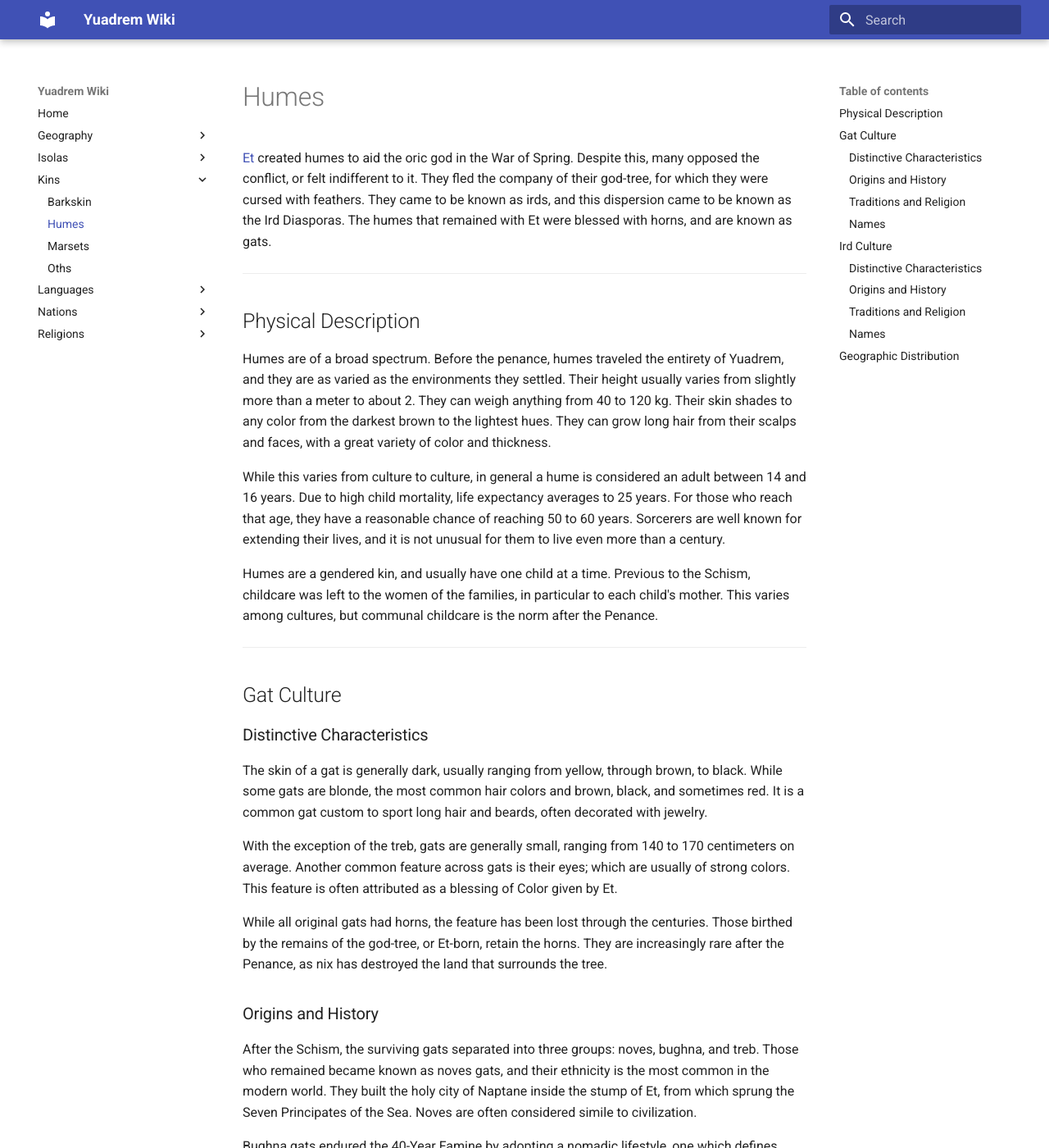
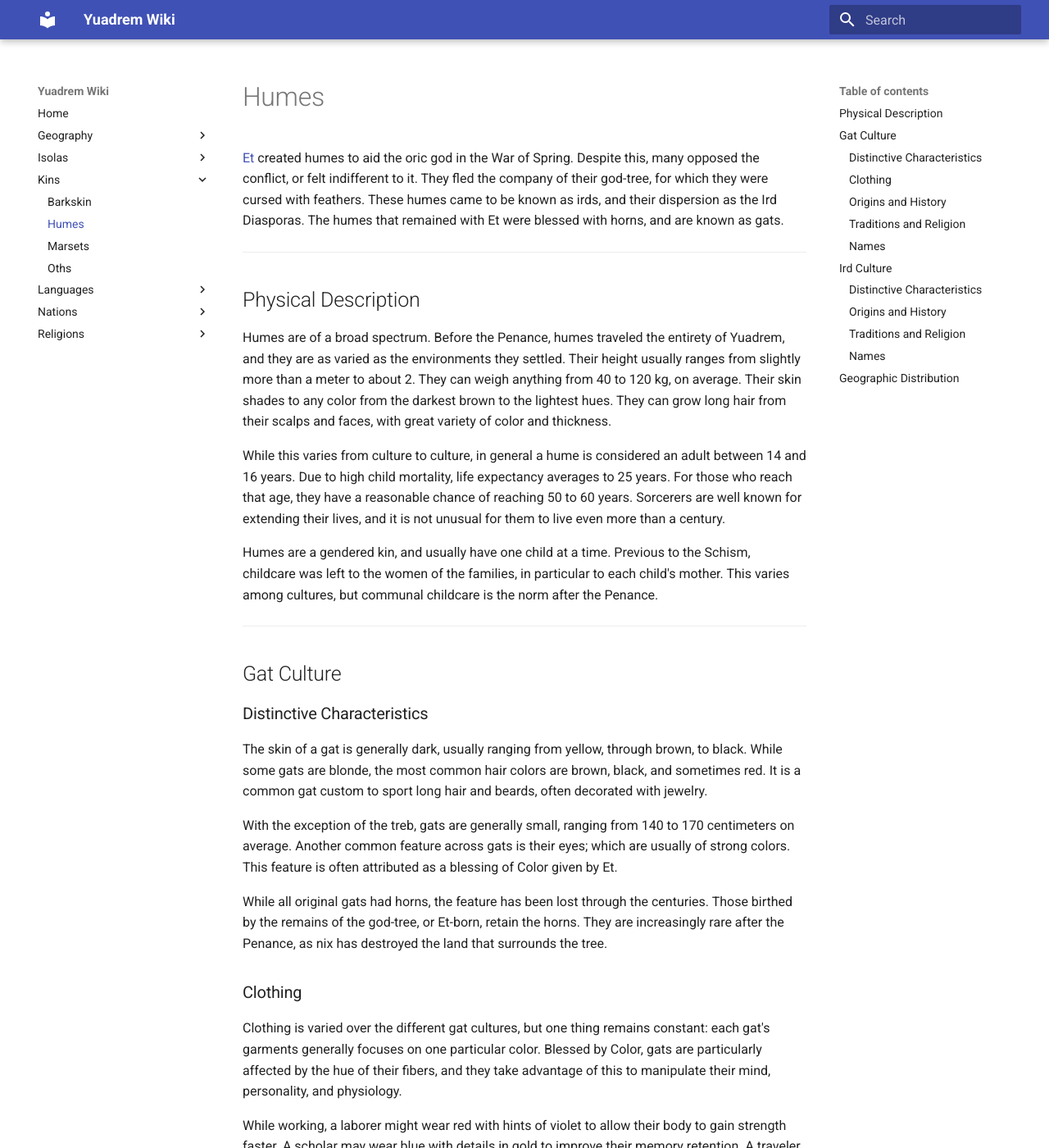
Before and after one commit to bleaktwig/yuadrem-wiki, an MkDocs documentation site: the page built from docs/kins/hume.md, in a window 1280 px wide and 1400 px high. Shown: the whole window at 82% size. Built offline with MkDocs 1.6.1 and Material for MkDocs 9.7.7, drawn with Linux system fonts in a browser that asks for light colours; some of the changed text lies outside the part shown.

Commit message:
Added clothing sectopm to hume/gat, updated names to follow fresian convention

```diff
--- a/docs/kins/hume.md
+++ b/docs/kins/hume.md
@@ -1,21 +1,24 @@
 # Humes
-[Et](../religions/tanethism_pantheon.md#et) created humes to aid the oric god in the War of Spring<!-- TODO. Link. -->. Despite this, many opposed the conflict, or felt indifferent to it. They fled the company of their god-tree, for which they were cursed with feathers. They came to be known as irds, and this dispersion came to be known as the Ird Diasporas<!-- TODO. Link. -->. The humes that remained with Et were blessed with horns, and are known as gats.
-<!-- NOTE. This led to the first siege of Ctereth, where four different ird chiefdoms (led by 4 historic figures) stole qualars to allow their kin to travel away from Naptane. -->
-<!-- NOTE. Maybe mention what ird and gat mean in jantherlin? That might help integrate the language into the lore. -->
+[Et](../religions/tanethism_pantheon.md#et) created humes to aid the oric god in the War of Spring<!-- TODO. Link. -->. Despite this, many opposed the conflict, or felt indifferent to it. They fled the company of their god-tree, for which they were cursed with feathers. These humes came to be known as irds, and their dispersion as the Ird Diasporas<!-- TODO. Link. -->. The humes that remained with Et were blessed with horns, and are known as gats.
+
+<!-- NOTE.
+    * This led to the first siege of Ctereth, where four different ird chiefdoms (led by 4 historic figures) stole qualars to allow their kin to travel away from Naptane.
+    * Maybe mention what ird and gat mean in jantherlin? That might help integrate the language into the lore.
+-->
 
 ---
 ## Physical Description
-Humes are of a broad spectrum. Before the penance, humes traveled the entirety of Yuadrem, and they are as varied as the environments they settled. Their height usually varies from slightly more than a meter to about 2. They can weigh anything from 40 to 120 kg. Their skin shades to any color from the darkest brown to the lightest hues. They can grow long hair from their scalps and faces, with a great variety of color and thickness.
+Humes are of a broad spectrum. Before the Penance<!-- TODO. Link. -->, humes traveled the entirety of Yuadrem, and they are as varied as the environments they settled. Their height usually ranges from slightly more than a meter to about 2. They can weigh anything from 40 to 120 kg, on average. Their skin shades to any color from the darkest brown to the lightest hues. They can grow long hair from their scalps and faces, with great variety of color and thickness.
 
 While this varies from culture to culture, in general a hume is considered an adult between 14 and 16 years. Due to high child mortality, life expectancy averages to 25 years. For those who reach that age, they have a reasonable chance of reaching 50 to 60 years. Sorcerers are well known for extending their lives, and it is not unusual for them to live even more than a century.
 <!-- NOTE. The downside of this are all the negative effects of Pheter use in the body, Nix sickness, deformed bodies + strange appendages, etc. -->
 
-Humes are a gendered kin, and usually have one child at a time. Previous to the Schism<!-- TODO. Link. -->, childcare was left to the women of the families, in particular to each child's mother. This varies among cultures, but communal childcare is the norm after the Penance<!-- TODO. Link. -->.
+Humes are a gendered kin, and usually have one child at a time. Previous to the Schism<!-- TODO. Link. -->, childcare was left to the women of the families, in particular to each child's mother. This varies among cultures, but communal childcare is the norm after the Penance.
 
 ---
 ## Gat Culture
 ### Distinctive Characteristics
-The skin of a gat is generally dark, usually ranging from yellow, through brown, to black. While some gats are blonde, the most common hair colors and brown, black, and sometimes red. It is a common gat custom to sport long hair and beards, often decorated with jewelry.
+The skin of a gat is generally dark, usually ranging from yellow, through brown, to black. While some gats are blonde, the most common hair colors are brown, black, and sometimes red. It is a common gat custom to sport long hair and beards, often decorated with jewelry.
 
 With the exception of the treb, gats are generally small, ranging from 140 to 170 centimeters on average. Another common feature across gats is their eyes; which are usually of strong colors. This feature is often attributed as a blessing of Color<!-- TODO. Link. --> given by Et.
 
@@ -31,7 +34,10 @@ While all original gats had horns, the feature has been lost through the centuri
     TODO. This clearly requires an update -- gats are now humes.
 -->
 
-<!-- TODO. Clothing. --->
+### Clothing
+Clothing is varied over the different gat cultures, but one thing remains constant: each gat's garments generally focuses on one particular color. Blessed by Color, gats are particularly affected by the hue of their fibers, and they take advantage of this to manipulate their mind, personality, and physiology.
+
+While working, a laborer might wear red with hints of violet to allow their body to gain strength faster. A scholar may wear blue with details in gold to improve their memory retention. A traveler would often wear green in the day to speed up their travels, then orange during the night to receive more heat from their bonfire.
 
 ### Origins and History
 <!-- NOTE. Those who sided with Et. Et-born families still retain horns (by feeding the mother Et's sap), which were first gifted by Et to their loyal soldiers. -->
@@ -95,7 +101,6 @@ Personal names are often easy to pronounce. A non-exhaustive list of common ones
 -->
 
 ---
-<!-- TODO. Continue from here. -->
 ## Ird Culture
 <!-- NOTE. Those who refused the War of Spring, sieged Ctereth and diaspora'd the fuck out of Naptane. They are said to have been cursed with feathers by Et (since they "fled"). Qulbaba irds wore a lot of colourful feathers, which lends to the confusion. -->
 
@@ -107,6 +112,7 @@ Qulbaba and dratl irds are rather slender, while the thulkraka are generally bro
 <!-- TODO. Clothing -->
 Irds were said to have been cursed with feathers when they fled the War of Spring. While they don't actually grow feathers, a common feature in ird attire is the usage of plumage in their clothing. Before the Penance, the color of their clothing depended on their ethnicity. Now, colorful feathers are usually only used in traditional rituals, as most fear the effect the colors may have on their bodies.
 
+<!-- TODO. Continue from here. -->
 ### Origins and History
 **TODO.**
 
```
Also changed, not shown: other parts of docs/kins/hume.md (+2 -2 lines).
